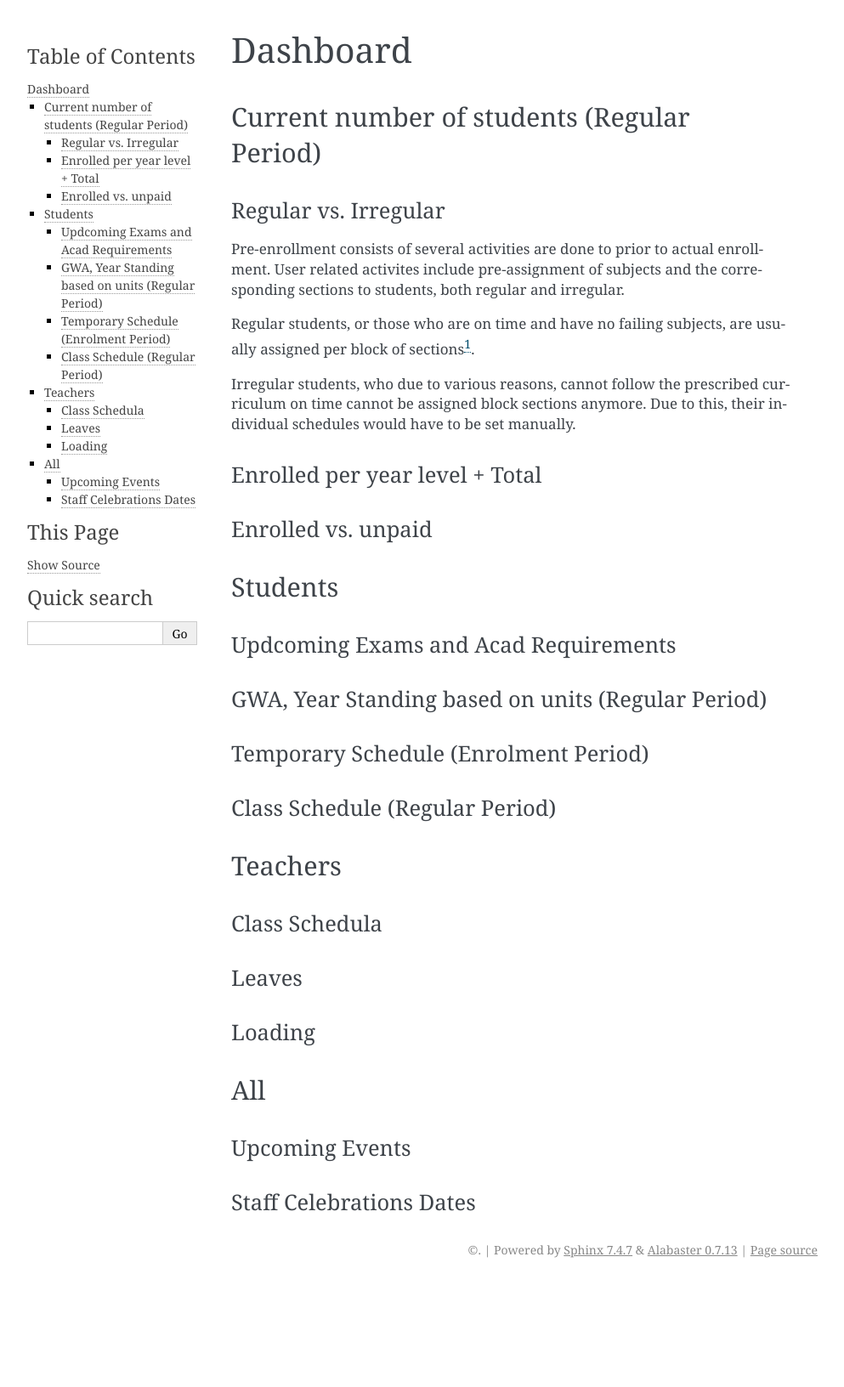
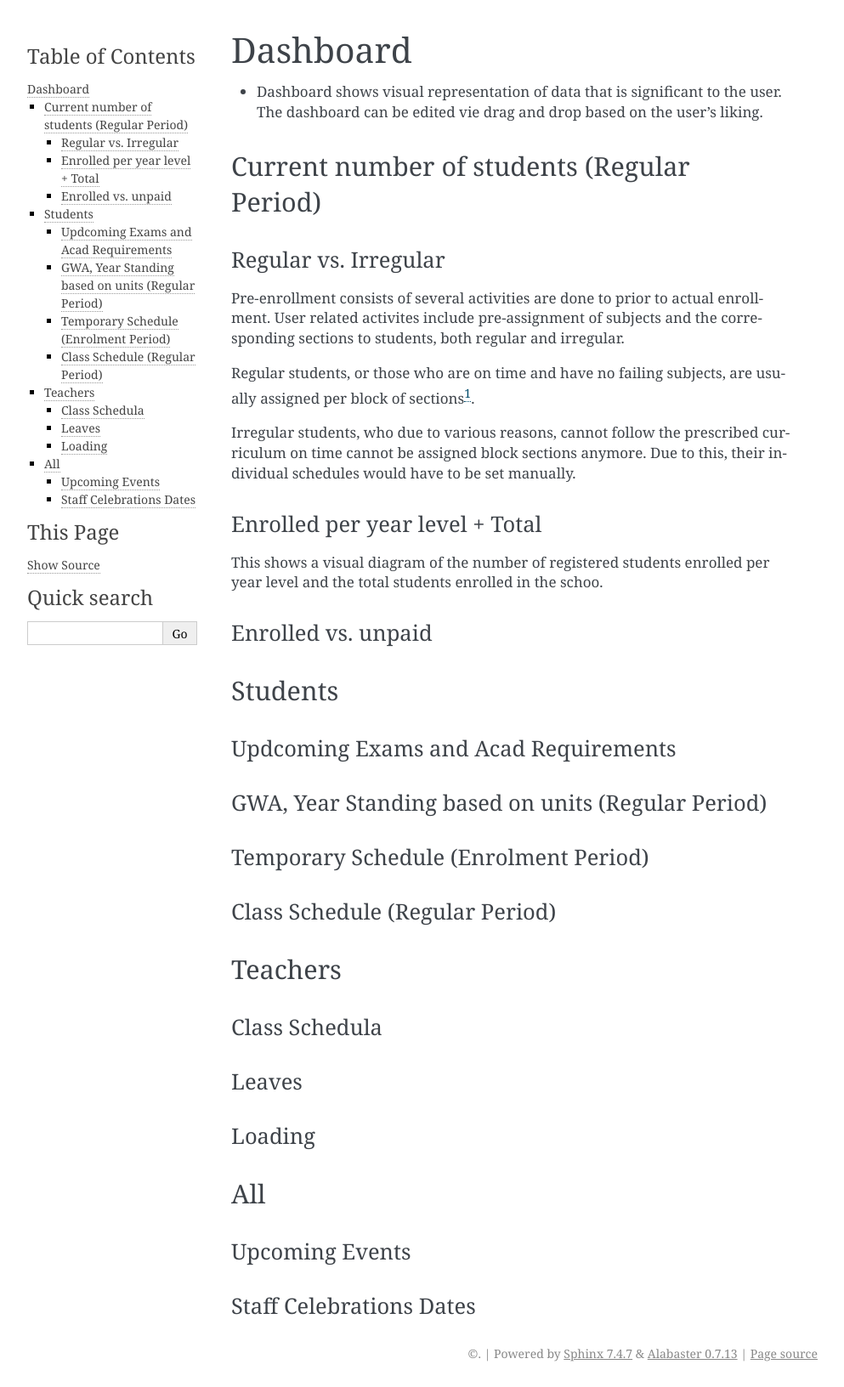
Before and after one commit to ivanasaberon/uCampAcademia, a Sphinx documentation site: the page built from Akademia.Docs/docs/Dashboard.md, in a window 1280 px wide. Shown: the whole page at 85% size, without its empty margins (148-1141 px from the left). Built offline with Sphinx 7.4.7, drawn with Linux system fonts in a browser that asks for light colours; before the commit the page ends 1510 px from its top, so only the background shows below that.

Commit message:
Update Dashboard.md

```diff
--- a/Akademia.Docs/docs/Dashboard.md
+++ b/Akademia.Docs/docs/Dashboard.md
@@ -1,4 +1,6 @@
 ## Dashboard
+ - Dashboard shows visual representation of data that is significant to the user. The dashboard can be edited vie drag and drop based on the user's liking.
+
 ### Current number of students (Regular Period)
 ##### Regular vs. Irregular
 
@@ -9,6 +11,8 @@ Regular students, or those who are on time and have no failing subjects, are usu
 Irregular students, who due to various reasons, cannot follow the prescribed curriculum on time cannot be assigned block sections anymore. Due to this, their individual schedules would have to be set manually.
 
 ##### Enrolled per year level + Total
+
+ This shows a visual diagram of the number of registered students enrolled per year level and the total students enrolled in the schoo.
 
 ##### Enrolled vs. unpaid
 
```
